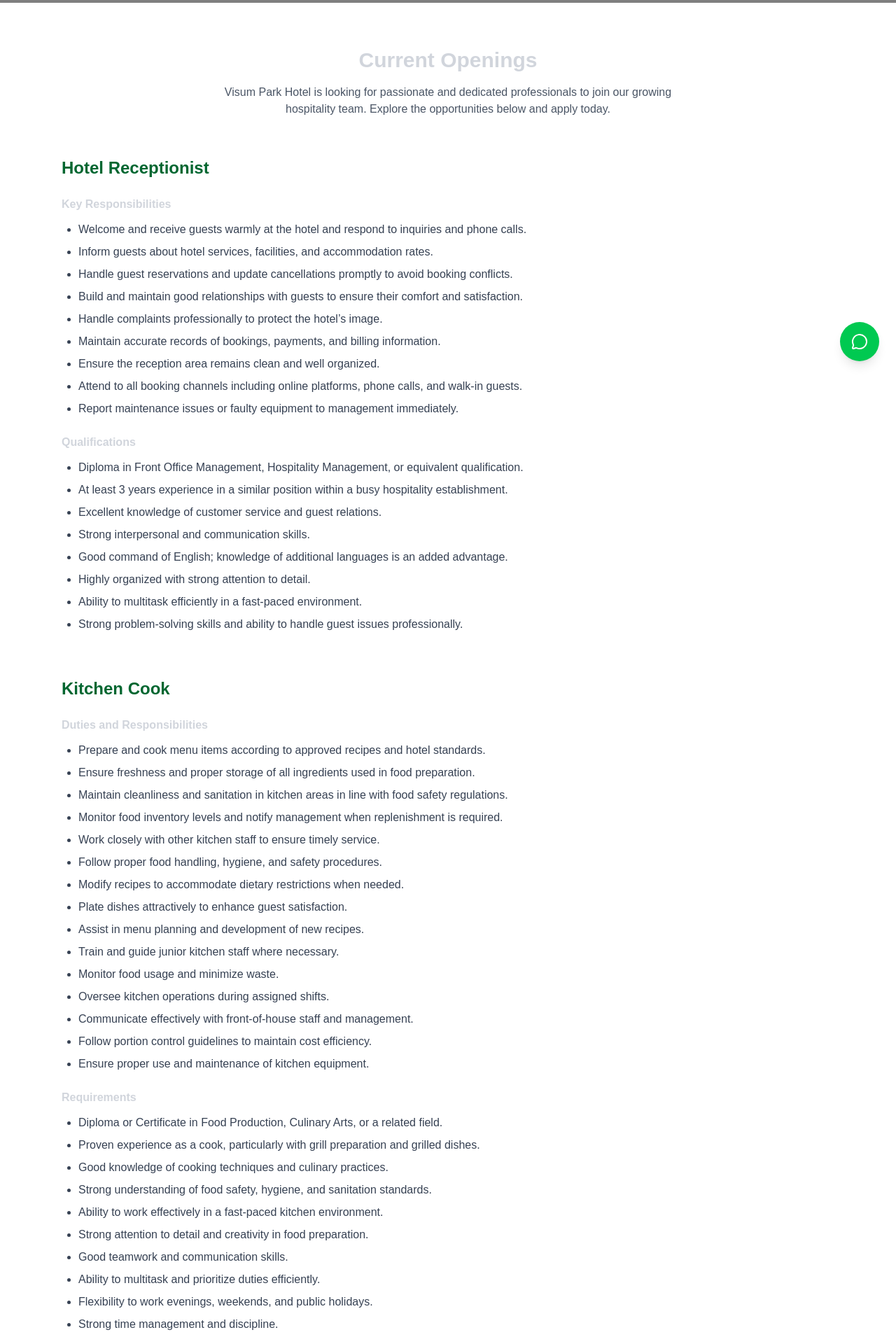
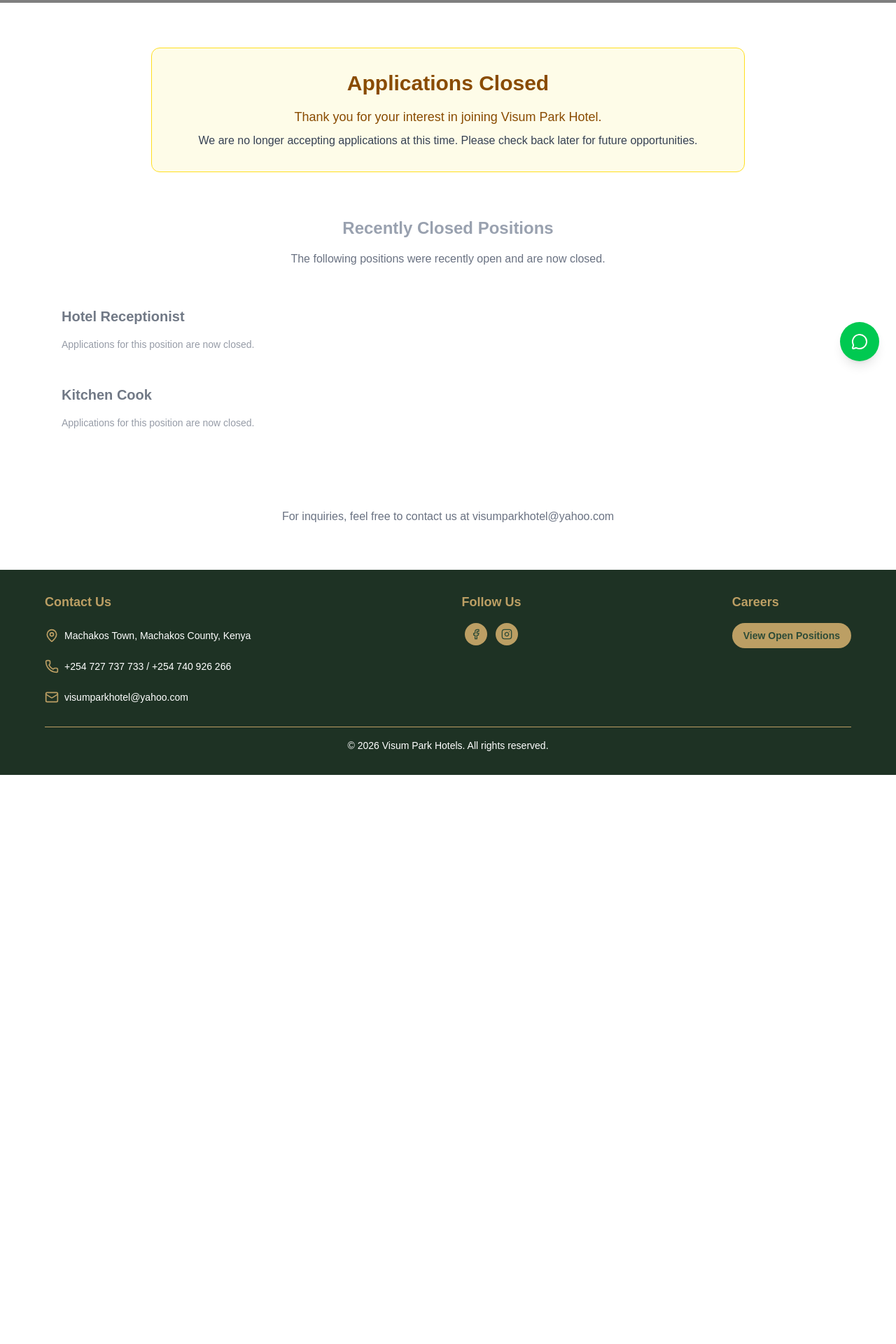
Before and after one commit to visum-park/frontend, a Next.js app: page /careers in a window 1280 px wide. Shown: the part 260-2180 px from the top of the page at 70% size. After the commit the page ends 1367 px from the top, so only its background shows below. Built offline with nearby package versions, Linux system fonts and the light colour scheme.

Commit message:
Show "We are not accepting applications" message

```diff
--- a/app/careers/page.tsx
+++ b/app/careers/page.tsx
@@ -19,193 +19,60 @@
         </div>
       </section>
 
-      {/* Intro */}
-      <section className="max-w-6xl mx-auto px-6 py-16">
+      {/* Closed Notice */}
+      <section className="max-w-4xl mx-auto px-6 py-16 text-center">
+        <div className="bg-yellow-50 border border-yellow-300 text-yellow-800 rounded-xl p-8">
+          <h2 className="text-2xl md:text-3xl font-semibold mb-4">
+            Applications Closed
+          </h2>
+          <p className="text-lg mb-2">
+            Thank you for your interest in joining Visum Park Hotel.
+          </p>
+          <p className="text-gray-700">
+            We are no longer accepting applications at this time. Please check
+            back later for future opportunities.
+          </p>
+        </div>
+      </section>
+
+      {/* Previous Openings (Optional: keep or remove) */}
+      <section className="max-w-6xl mx-auto px-6 pb-16">
         <div className="text-center mb-14">
-          <h2 className="text-3xl font-semibold text-gray-300 mb-4">
-            Current Openings
+          <h2 className="text-2xl font-semibold text-gray-400 mb-4">
+            Recently Closed Positions
           </h2>
-          <p className="text-gray-600 max-w-2xl mx-auto">
-            Visum Park Hotel is looking for passionate and dedicated
-            professionals to join our growing hospitality team. Explore the
-            opportunities below and apply today.
+          <p className="text-gray-500 max-w-2xl mx-auto">
+            The following positions were recently open and are now closed.
           </p>
         </div>
 
         {/* Receptionist */}
-        <div className="mb-16">
-          <h3 className="text-2xl font-semibold mb-6 text-green-800">
+        <div className="mb-12 opacity-70">
+          <h3 className="text-xl font-semibold mb-4 text-gray-700">
             Hotel Receptionist
           </h3>
-
-          <h4 className="font-semibold mb-3 text-gray-300">
-            Key Responsibilities
-          </h4>
-
-          <ul className="list-disc pl-6 space-y-2 text-gray-700">
-            <li>
-              Welcome and receive guests warmly at the hotel and respond to
-              inquiries and phone calls.
-            </li>
-            <li>
-              Inform guests about hotel services, facilities, and accommodation
-              rates.
-            </li>
-            <li>
-              Handle guest reservations and update cancellations promptly to
-              avoid booking conflicts.
-            </li>
-            <li>
-              Build and maintain good relationships with guests to ensure their
-              comfort and satisfaction.
-            </li>
-            <li>
-              Handle complaints professionally to protect the hotel’s image.
-            </li>
-            <li>
-              Maintain accurate records of bookings, payments, and billing
-              information.
-            </li>
-            <li>Ensure the reception area remains clean and well organized.</li>
-            <li>
-              Attend to all booking channels including online platforms, phone
-              calls, and walk-in guests.
-            </li>
-            <li>
-              Report maintenance issues or faulty equipment to management
-              immediately.
-            </li>
-          </ul>
-
-          <h4 className="font-semibold mt-6 mb-3 text-gray-300">
-            Qualifications
-          </h4>
-
-          <ul className="list-disc pl-6 space-y-2 text-gray-700">
-            <li>
-              Diploma in Front Office Management, Hospitality Management, or
-              equivalent qualification.
-            </li>
-            <li>
-              At least 3 years experience in a similar position within a busy
-              hospitality establishment.
-            </li>
-            <li>
-              Excellent knowledge of customer service and guest relations.
-            </li>
-            <li>Strong interpersonal and communication skills.</li>
-            <li>
-              Good command of English; knowledge of additional languages is an
-              added advantage.
-            </li>
-            <li>Highly organized with strong attention to detail.</li>
-            <li>
-              Ability to multitask efficiently in a fast-paced environment.
-            </li>
-            <li>
-              Strong problem-solving skills and ability to handle guest issues
-              professionally.
-            </li>
-          </ul>
+          <p className="text-sm text-gray-500">
+            Applications for this position are now closed.
+          </p>
         </div>
 
         {/* Cook */}
-        <div className="mb-16">
-          <h3 className="text-2xl font-semibold mb-6 text-green-800">
+        <div className="mb-12 opacity-70">
+          <h3 className="text-xl font-semibold mb-4 text-gray-700">
             Kitchen Cook
           </h3>
+          <p className="text-sm text-gray-500">
+            Applications for this position are now closed.
+          </p>
+        </div>
+      </section>
 
-          <h4 className="font-semibold mb-3 text-gray-300">
-            Duties and Responsibilities
-          </h4>
-
-          <ul className="list-disc pl-6 space-y-2 text-gray-700">
-            <li>
-              Prepare and cook menu items according to approved recipes and
-              hotel standards.
-            </li>
-            <li>
-              Ensure freshness and proper storage of all ingredients used in
-              food preparation.
-            </li>
-            <li>
-              Maintain cleanliness and sanitation in kitchen areas in line with
-              food safety regulations.
-            </li>
-            <li>
-              Monitor food inventory levels and notify management when
-              replenishment is required.
-            </li>
-            <li>
-              Work closely with other kitchen staff to ensure timely service.
-            </li>
-            <li>
-              Follow proper food handling, hygiene, and safety procedures.
-            </li>
-            <li>
-              Modify recipes to accommodate dietary restrictions when needed.
-            </li>
-            <li>Plate dishes attractively to enhance guest satisfaction.</li>
-            <li>Assist in menu planning and development of new recipes.</li>
-            <li>Train and guide junior kitchen staff where necessary.</li>
-            <li>Monitor food usage and minimize waste.</li>
-            <li>Oversee kitchen operations during assigned shifts.</li>
-            <li>
-              Communicate effectively with front-of-house staff and management.
-            </li>
-            <li>
-              Follow portion control guidelines to maintain cost efficiency.
-            </li>
-            <li>Ensure proper use and maintenance of kitchen equipment.</li>
-          </ul>
-
-          <h4 className="font-semibold mt-6 mb-3 text-gray-300">
-            Requirements
-          </h4>
-
-          <ul className="list-disc pl-6 space-y-2 text-gray-700">
-            <li>
-              Diploma or Certificate in Food Production, Culinary Arts, or a
-              related field.
-            </li>
-            <li>
-              Proven experience as a cook, particularly with grill preparation
-              and grilled dishes.
-            </li>
-            <li>
-              Good knowledge of cooking techniques and culinary practices.
-            </li>
-            <li>
-              Strong understanding of food safety, hygiene, and sanitation
-              standards.
-            </li>
-            <li>
-              Ability to work effectively in a fast-paced kitchen environment.
-            </li>
-            <li>
-              Strong attention to detail and creativity in food preparation.
-            </li>
-            <li>Good teamwork and communication skills.</li>
-            <li>Ability to multitask and prioritize duties efficiently.</li>
-            <li>
-              Flexibility to work evenings, weekends, and public holidays.
-            </li>
-            <li>Strong time management and discipline.</li>
-          </ul>
-        </div>
-
-        {/* Apply Section */}
-        <div className="bg-green-900 text-white rounded-xl p-10 text-center">
-          <h3 className="text-2xl font-semibold mb-4">How to Apply</h3>
-
-          <p className="mb-4">
-            Interested candidates are invited to send their applications to:
-          </p>
-
-          <p className="text-xl font-semibold mb-2">visumparkhotel@yahoo.com</p>
-
-          <p>Deadline: 14th March 2026</p>
-        </div>
+      {/* Footer Note */}
+      <section className="text-center pb-16 px-6">
+        <p className="text-gray-500">
+          For inquiries, feel free to contact us at{" "}
+          <span className="font-medium">visumparkhotel@yahoo.com</span>
+        </p>
       </section>
     </div>
   );
--- a/app/layout.tsx
+++ b/app/layout.tsx
@@ -1,8 +1,6 @@
 import type { Metadata } from "next";
 import { Geist, Geist_Mono } from "next/font/google";
 import Footer from "./components/footer";
-import HiringBanner from "./components/HiringBanner";
-import JobAdvertToast from "./components/JobAdvertToast";
 import Navbar from "./components/navbar";
 import { WhatsAppFloatingButton } from "./components/ui/WhatsAppFloatingButton";
 import "./globals.css";
@@ -34,8 +32,6 @@
         {/* font variables applied inside client wrapper */}
         <div className={`${geistSans.variable} ${geistMono.variable}`}>
           <Navbar />
-          <HiringBanner />
-          <JobAdvertToast />
           {children}
           <WhatsAppFloatingButton />
           <Footer />
```
